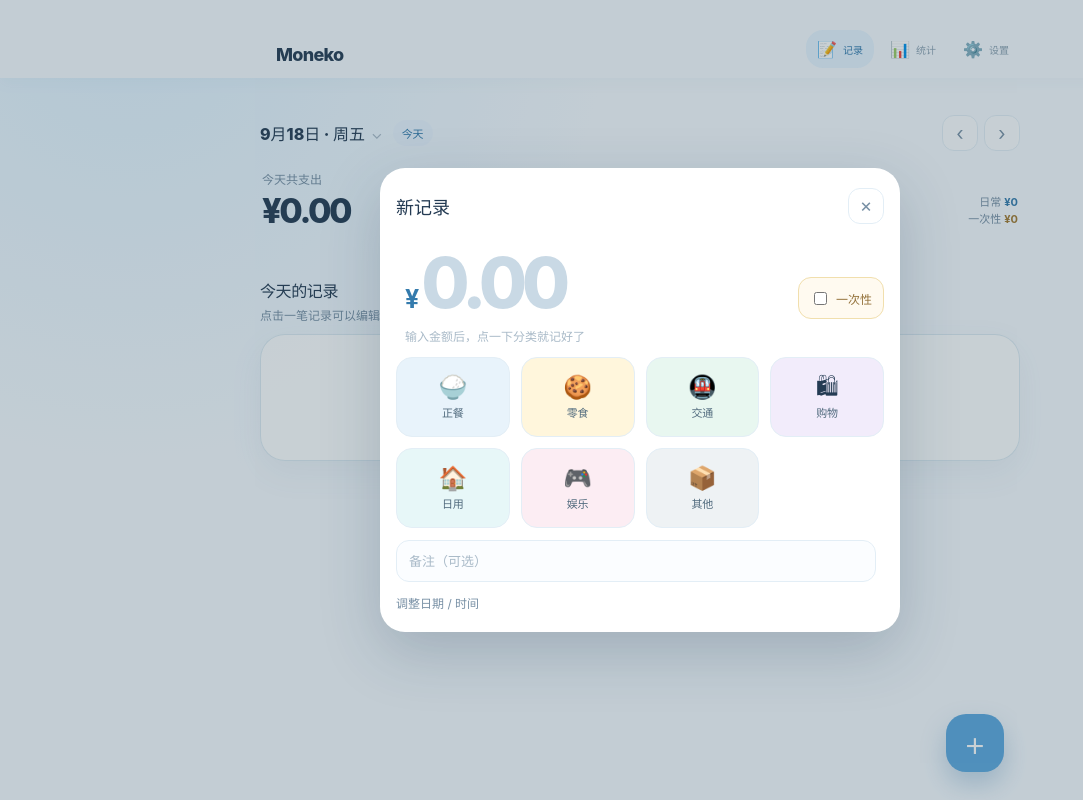
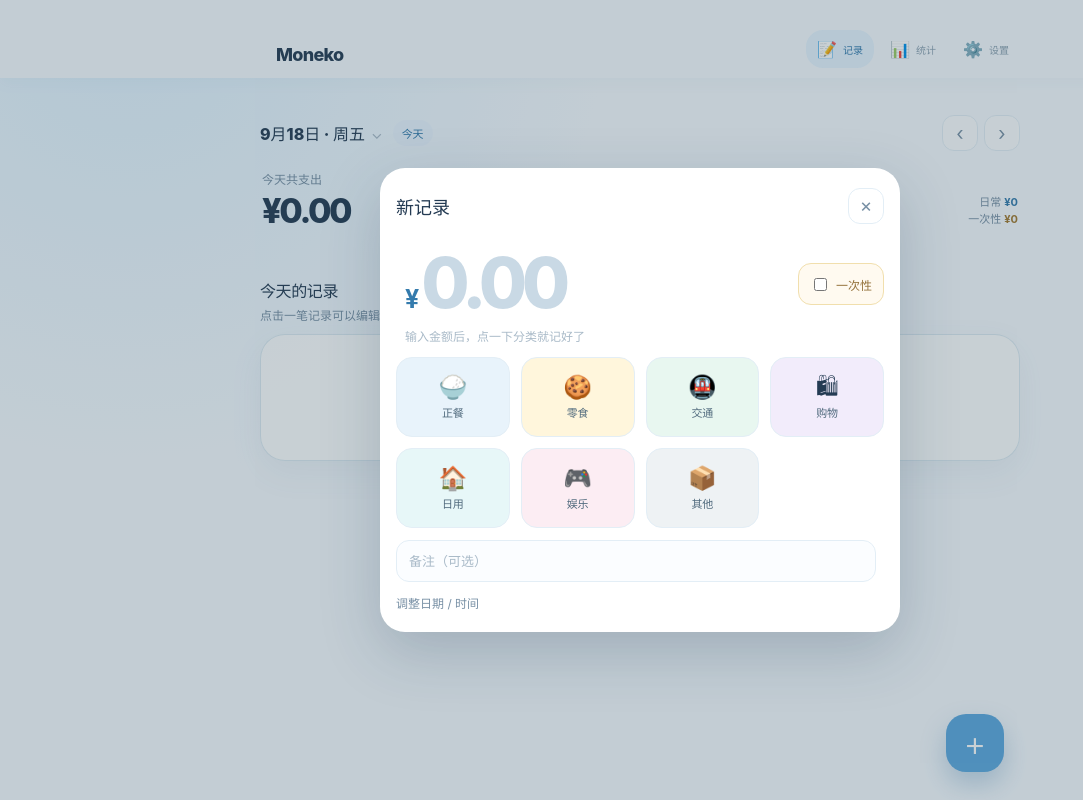
Before and after one commit to lemoeJuice/Moneko, a Vue app: page / in a window 1280 px wide. Both pictures are taken after a click on the button "新增支出". Shown: the whole page, without its empty margins (0-1083 px from the left). Built offline with nearby package versions, Linux system fonts and the light colour scheme.

Commit message:
fix: refine amount input focus layout

```diff
--- a/src/style.css
+++ b/src/style.css
@@ -110,9 +110,9 @@ button:focus-visible, input:focus-visible, textarea:focus-visible {
 
 .quick-card { padding: 18px 15px 15px; }
 .amount-wrap { position: relative; display: flex; align-items: baseline; padding: 4px 9px 7px; }
-.amount-entry-row { display: flex; align-items: end; gap: 8px; }
+.amount-entry-row { display: flex; align-items: center; gap: 8px; }
 .amount-entry-row .amount-wrap { flex: 1; min-width: 0; }
-.amount-one-off-toggle { flex: 0 0 auto; margin-bottom: 8px; }
+.amount-one-off-toggle { flex: 0 0 auto; }
 .currency-prefix { color: var(--blue-deep); font-size: 25px; font-weight: 700; }
 .amount-input {
   width: 100%;
@@ -127,6 +127,7 @@ button:focus-visible, input:focus-visible, textarea:focus-visible {
   line-height: 1.05;
 }
 .amount-input::placeholder { color: #c9d9e5; }
+.amount-input:focus, .amount-input:focus-visible { outline: none !important; box-shadow: none; }
 .amount-hint { margin: 0 9px 13px; color: var(--faint); font-size: 12px; }
 
 .category-grid { display: grid; grid-template-columns: repeat(4, 1fr); gap: 8px; }
```
